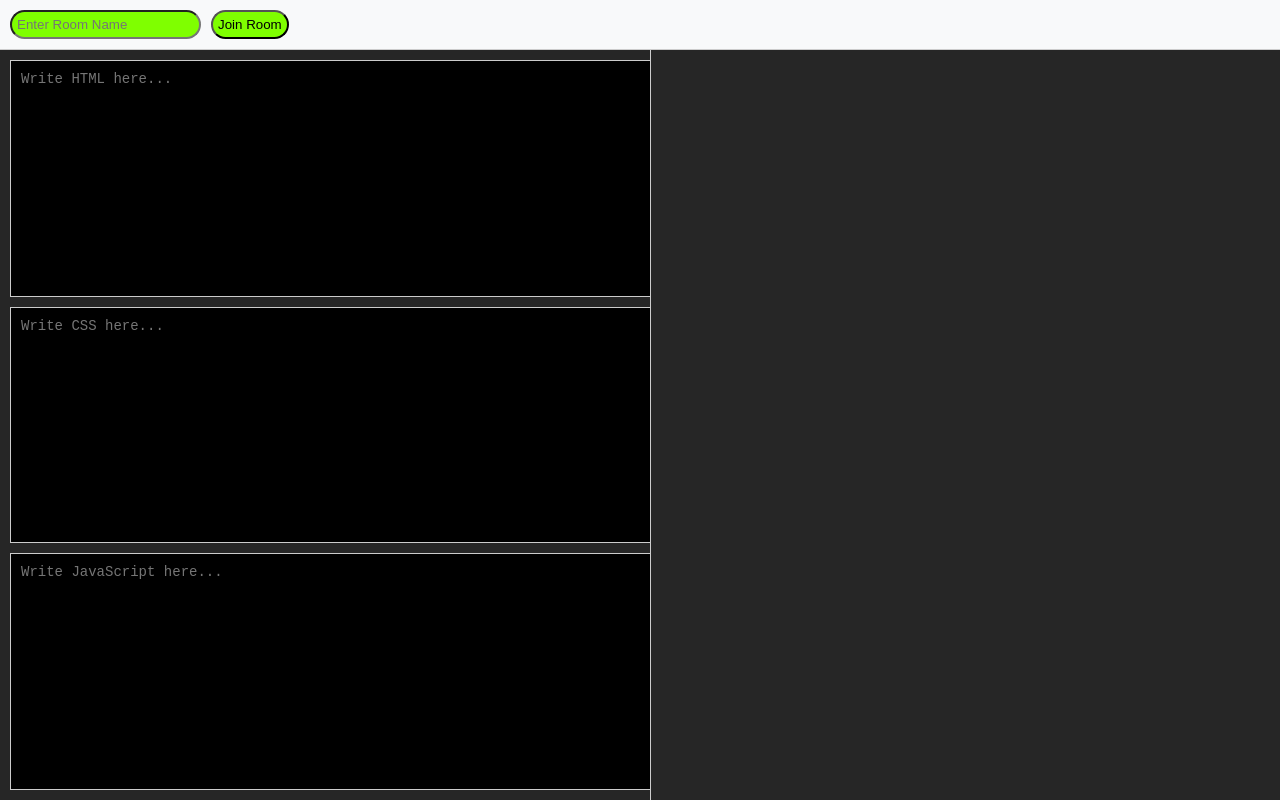
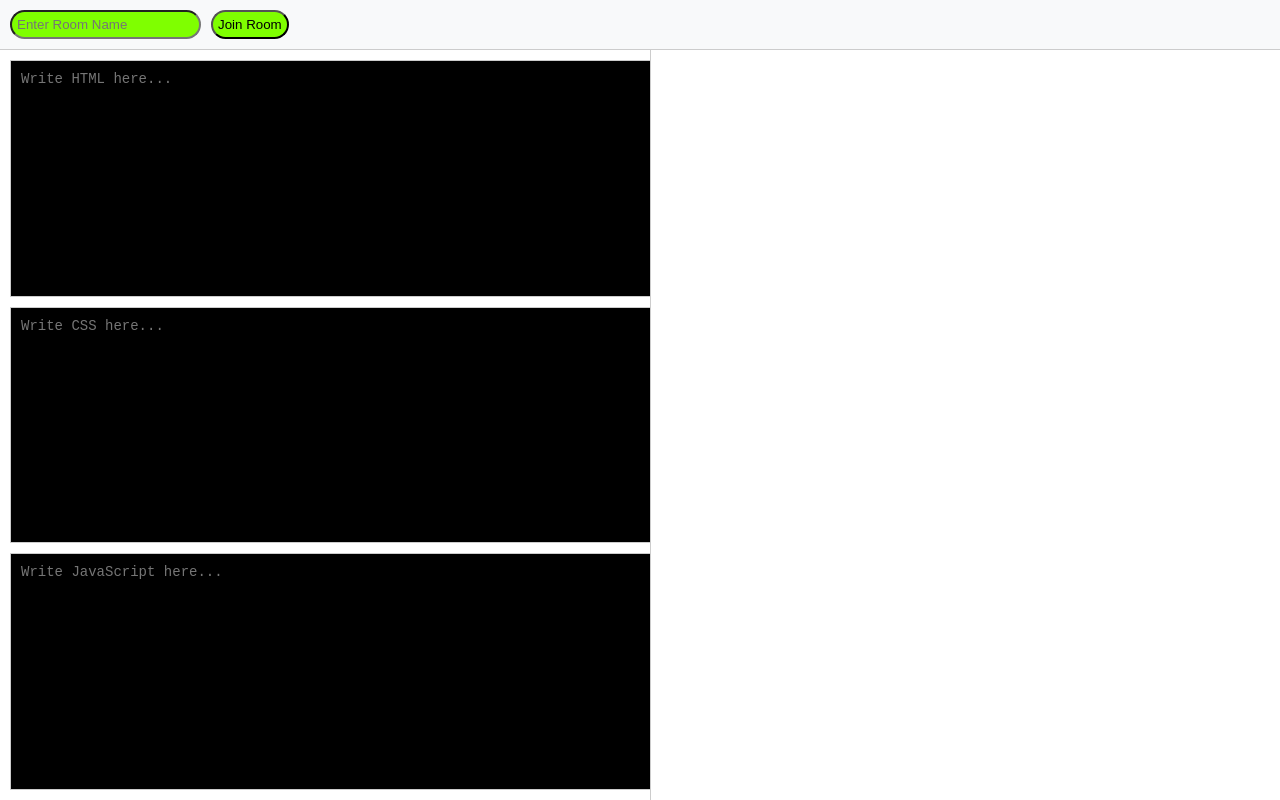
Before and after one commit to RISHI-IT/Live-code-codesphere, a website: page public/index.html in a window 1280 px wide. Drawn offline with nearby package versions, Linux system fonts and the light colour scheme; no server answers.

Commit message:
Update index.html

```diff
--- a/public/index.html
+++ b/public/index.html
@@ -28,8 +28,8 @@
             display: flex;
             flex: 1;
             overflow: hidden;
-            color:white;
-            background-color:#262626;
+            color:black;
+            background-color:white;
 
         }
         #editor {
```
